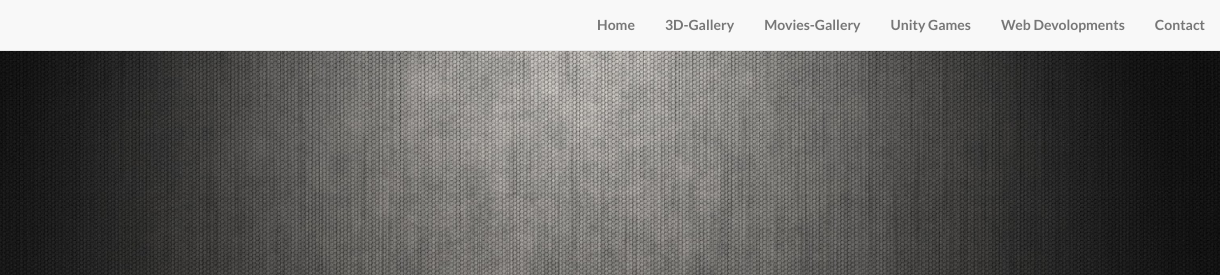
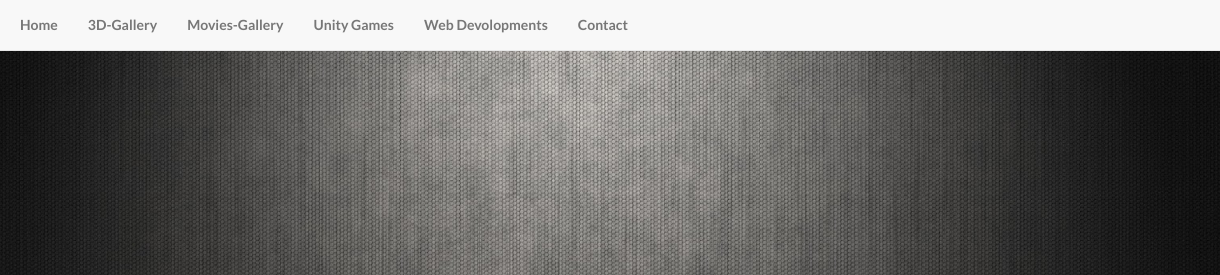
Before and after one commit to ronichabra/ronichabra.github.io, a plain HTML site: page index.html in a window 1280 px wide. Shown: the top 275 px of the page, 60-1280 px from the left. Drawn offline with nearby package versions, Linux system fonts and the light colour scheme.

Commit message:
last updates

```diff
--- a/style.css
+++ b/style.css
@@ -1,6 +1,10 @@
 html {
-     overflow: hidden;
+    overflow: hidden;
 }
+
+    .navbar-right{
+          float: left!important;
+    }
 #BG1, #BG2, #BG3, #BG4 {
     background: url(img/stars.gif) !important;
     background-repeat: repeat !important;
@@ -98,21 +102,24 @@ html {
 }
 .topnav {
     display: inline;
-    float: right;
+    float: left;
 }
 
-
-@media (max-width: 800px) {
-    html{
+@media (max-width: 767px) {
+    html {
         overflow-y: scroll;
         overflow-x: hidden;
     }
     #gallery, #movies {
-          transform: scale(0.4,0.4);
-  margin-left: -75% !important;
+        transform: scale(0.4,0.4);
+        margin-left: -75% !important;
         float: left;
     }
     #movies {
         margin-left: -100% !important;
     }
 }
+
+.navbar-default .navbar-nav>li>a:focus, .navbar-default .navbar-nav>li>a:hover{
+      color: #00C0FF;
+}
```
